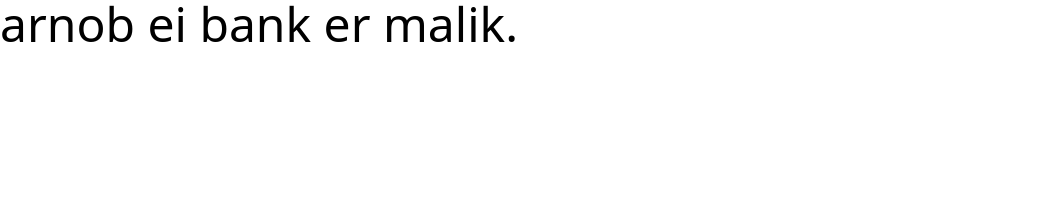
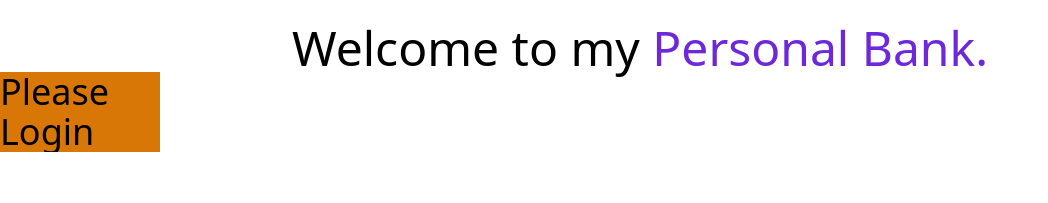
Before and after one commit to Fahmidur-arnob/simple-bank-website, a plain HTML site: page index.html in a window 1280 px wide. Shown: the whole page, without its empty margins (0-1048 px from the left). Drawn offline with nearby package versions, Linux system fonts and the light colour scheme.

Commit message:
Added header and section for form and applied bg-color

```diff
--- a/index.html
+++ b/index.html
@@ -10,6 +10,22 @@
     <script src="https://cdn.tailwindcss.com"></script>
 </head>
 <body>
-    <h1 class="text-5xl">arnob ei bank er malik.</h1>
+    <!-- header section  -->
+    <header>
+        <h1 class="text-5xl text-center mt-6">Welcome to my <span class="dont-bold text-violet-700">Personal Bank.</span></h1>
+    </header>
+    <!-- header section end  -->
+    <main>
+        <section class="bg-amber-600 w-40">
+            <h3 class="text-4xl">
+                Please Login
+            </h3>
+
+            <div>
+                <input type="email" name="" id="">
+                <input type="password" name="" id="">
+            </div>
+        </section>
+    </main>
 </body>
 </html>
```
